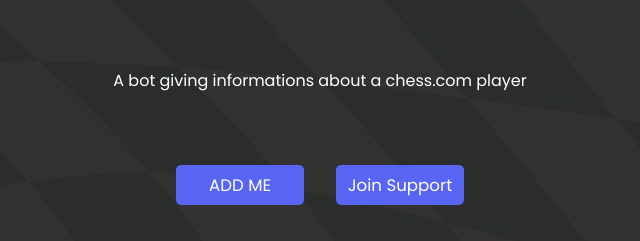
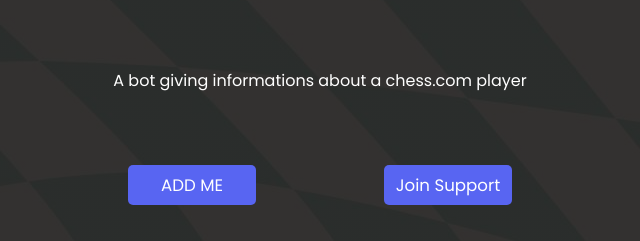
Before and after one commit to TonyKun7/chess-stats-website, a plain HTML site: page index.html in a window 1280 px wide. Shown: the part 559-800 px from the top of the page, without its empty margins (320-960 px from the left). Drawn offline with Linux system fonts and the light colour scheme.

Commit message:
Update style.css

```diff
--- a/style.css
+++ b/style.css
@@ -33,7 +33,7 @@ main#app > img{
     flex-direction: row;
     align-items: center;
     justify-content: space-around;
-    width: 25vw;
+    width: 40vw;
 }
 
 #buttons > a{
```
